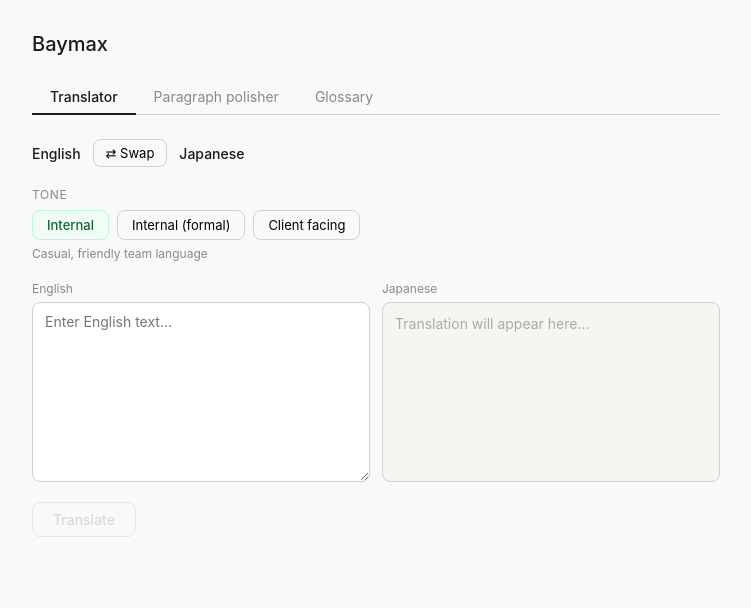
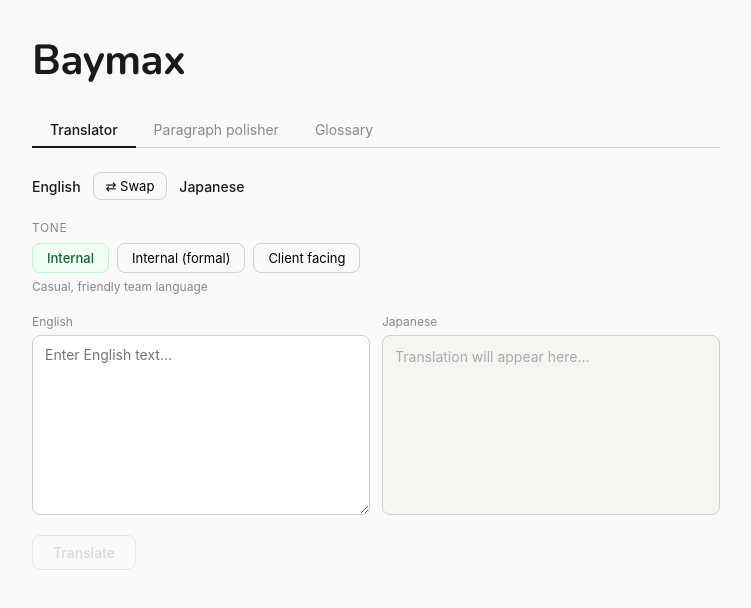
Before and after one commit to shinyakida67/jp-en-tool, a Next.js app: page / in a window 1280 px wide. Shown: the top 608 px of the page, without its empty margins (264-1015 px from the left). Built offline with nearby package versions, Linux system fonts and the light colour scheme.

Commit message:
update Baymax header font and size

```diff
--- a/app/layout.tsx
+++ b/app/layout.tsx
@@ -9,6 +9,9 @@
 export default function RootLayout({ children }: { children: React.ReactNode }) {
   return (
     <html lang="en">
+      <head>
+        <link href="https://fonts.googleapis.com/css2?family=Nunito:wght@700&display=swap" rel="stylesheet" />
+      </head>
       <body>{children}</body>
     </html>
   );
--- a/app/page.tsx
+++ b/app/page.tsx
@@ -3,7 +3,7 @@
 export default function Home() {
   return (
     <main style={{ maxWidth: 720, margin: "0 auto", padding: "2rem 1rem" }}>
-      <h1 style={{ fontSize: 20, fontWeight: 500, marginBottom: "1.5rem" }}>
+      <h1 style={{ fontFamily: "'Nunito', sans-serif", fontSize: 42, fontWeight: 700, marginBottom: "1.5rem", letterSpacing: "-0.5px" }}>
         Baymax
       </h1>
       <TranslatorTool />
```
